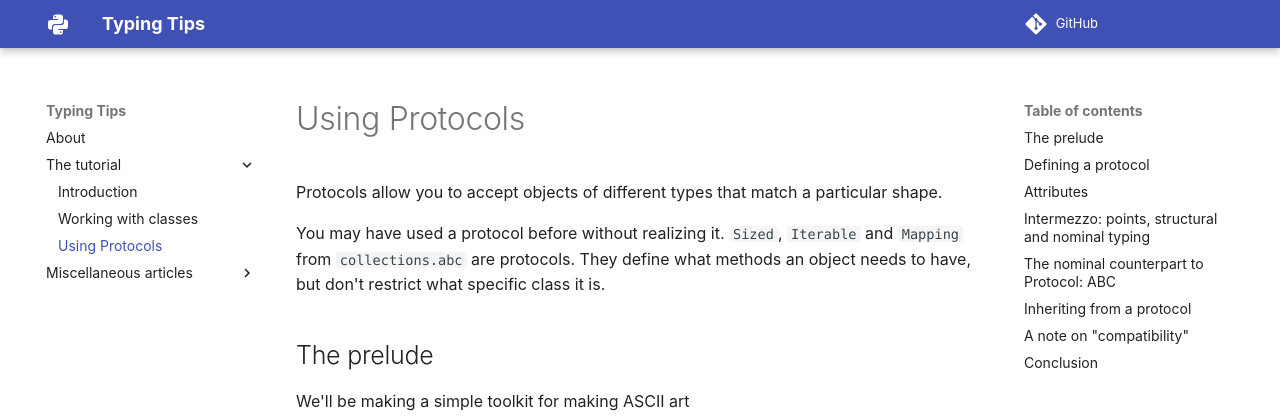
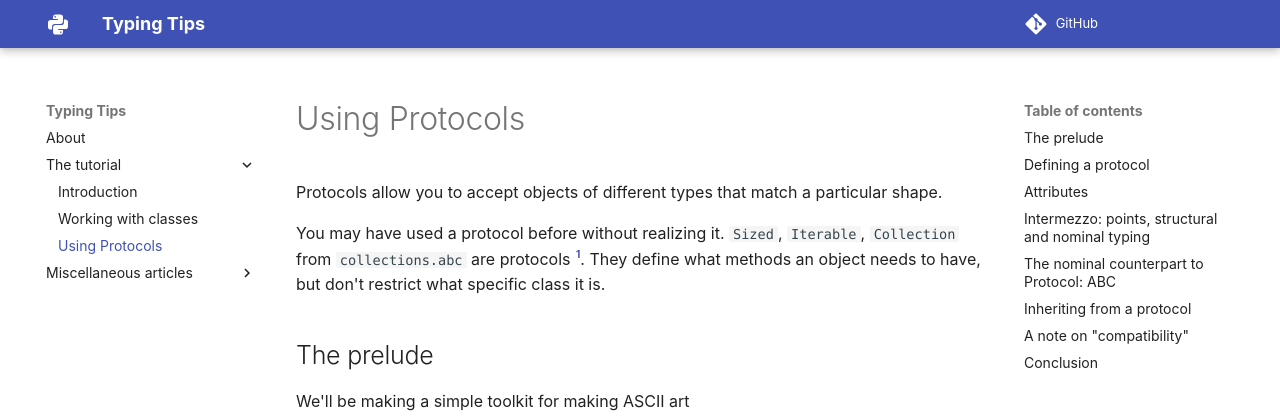
Before and after one commit to decorator-factory/typing-tips, an MkDocs documentation site: the page built from docs/tutorial/2-using-protocols/index.md, in a window 1280 px wide and 900 px high. Shown: the top 417 px of the window. Built offline with MkDocs 1.6.1 and Material for MkDocs 9.7.7, drawn with Linux system fonts in a browser that asks for light colours; plug-ins that fetch from the network failed and are left out; comment, search, counter and statistics services are not loaded; some of the changed lines change nothing that is shown; some of the changed text lies outside the part shown.

Commit message:
correct information about built-in protocols

````diff
--- a/docs/tutorial/2-using-protocols/index.md
+++ b/docs/tutorial/2-using-protocols/index.md
@@ -2,7 +2,7 @@
 
 Protocols allow you to accept objects of different types that match a particular shape.
 
-You may have used a protocol before without realizing it. `Sized`, `Iterable` and `Mapping` from `collections.abc` are protocols.
+You may have used a protocol before without realizing it. `Sized`, `Iterable`, `Collection` from `collections.abc` are protocols [^1].
 They define what methods an object needs to have, but don't restrict what specific class it is.
 
 ## The prelude
@@ -605,7 +605,7 @@ class Widget(Protocol):
     (Unless, of course, you do want to allow subclasses to execute some default behaviour if they end up `super`ing into an abstract method.
     Just make sure that the abstractm method makes sense for the type annotation )
 
-And yes, that's the secret: `Protocol` is mostly the same as `abc.ABC`[^1], except type checkers understand that it's structural, not nominal.
+And yes, that's the secret: `Protocol` is mostly the same as `abc.ABC`[^2], except type checkers understand that it's structural, not nominal.
 
 
 ## A note on "compatibility"
@@ -819,4 +819,5 @@ def render(self, width: int) -> list[str]:     # narrower return type is allowed
     ```
 
 
-[^1]: `Protocol` has some added machinery to support `typing.get_protocol_members`, but that's very niche
+[^1]: Source: [the typing specification](https://typing.python.org/en/latest/reference/protocols.html#predefined-protocols-reference)
+[^2]: `Protocol` has some added machinery to support `typing.get_protocol_members`, but that's very niche
````
